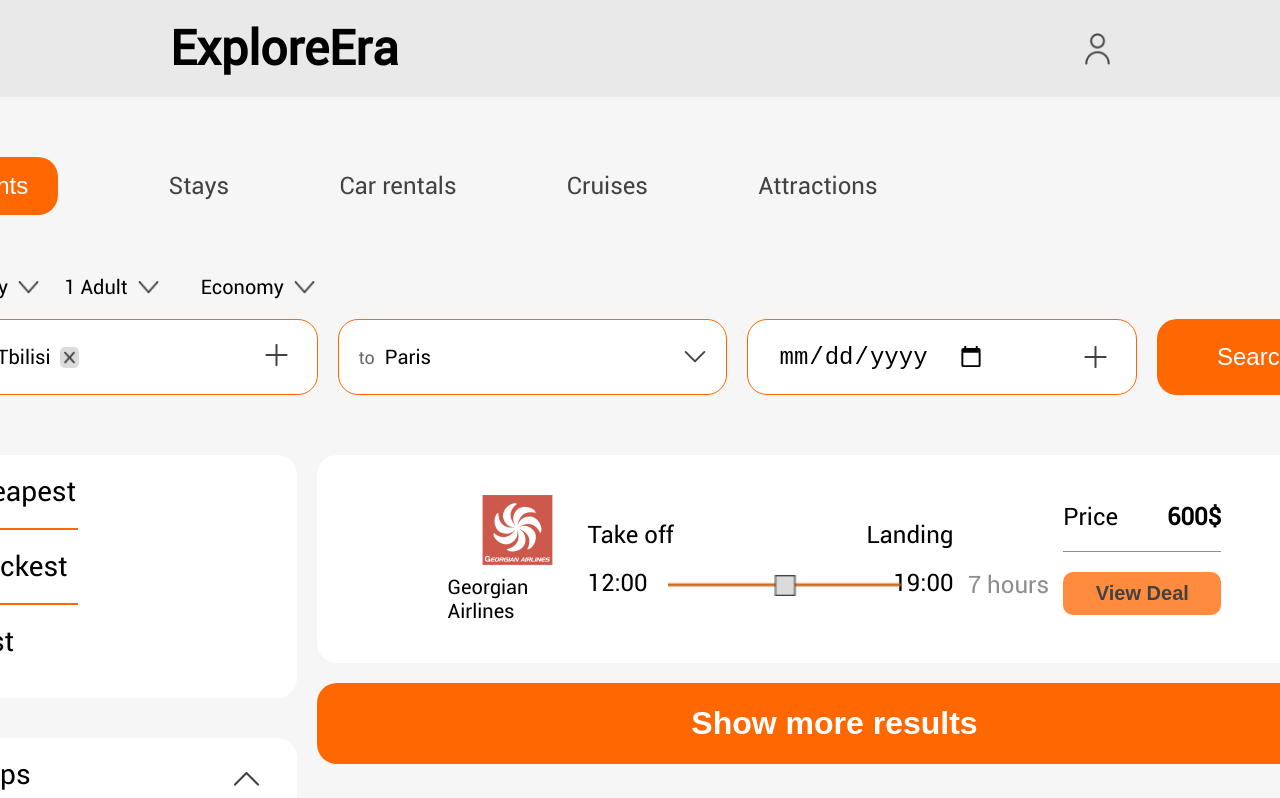
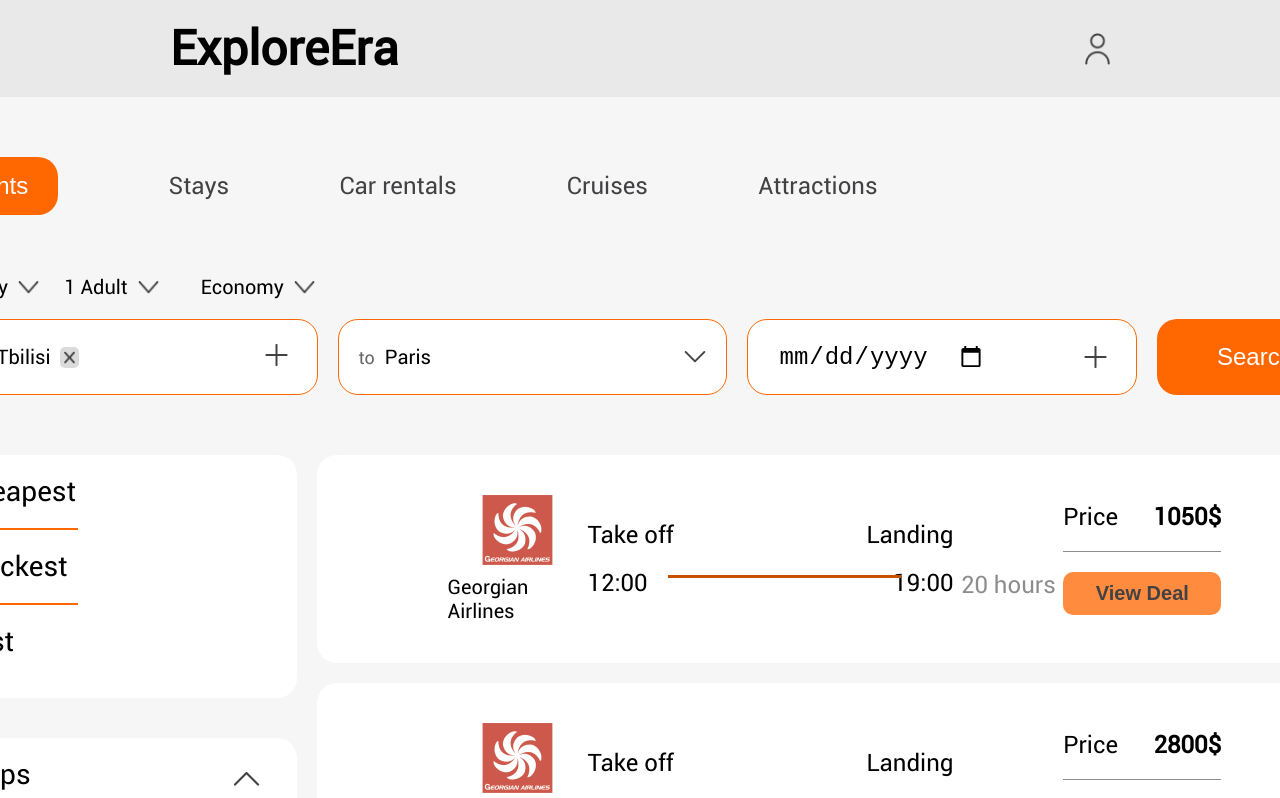
Before and after one commit to Tornike512/Unilab-Figma-Website, a React (Vite) app: page /bookflight in a window 1280 px wide. Shown: the top 798 px of the page. Built offline with nearby package versions, Linux system fonts and the light colour scheme.

Commit message:
Optimize: Flight Json Map

```diff
--- a/src/pages/BookFlightPage/BookFlightPage.jsx
+++ b/src/pages/BookFlightPage/BookFlightPage.jsx
@@ -9,10 +9,21 @@ import georgianAirlinesLogo from "/src/assets/georgian-airlines-logo.png";
 import oneLanding from "/src/assets/one-landing.png";
 import twoLanding from "/src/assets/two-landing.png";
 import noLanding from "/src/assets/no-landing.png";
+import flights from "./flight.json";
 
 import "./BookFlightPage.scss";
 
 export function BookFlightPage() {
+  const handleLanding = (landing) => {
+    if (landing === 0) {
+      return noLanding;
+    } else if (landing === 1) {
+      return oneLanding;
+    } else if (landing === 2) {
+      return twoLanding;
+    }
+  };
+
   return (
     <section className="book-flight-page">
       <div className="book-flight">
@@ -41,20 +52,20 @@ export function BookFlightPage() {
         </div>
         <form className="filter-by-location-grid">
           <ul className="filter-by-start">
-            <li className="start-city">
+            <span className="start-city">
               <li>from</li>
               <p>Tbilisi</p>
               <img src={closeIcon} alt="Close Button" />
-            </li>
+            </span>
             <li className="add-city">
               <img src={plusIcon} alt="Plus Icon" />
             </li>
           </ul>
           <ul className="filter-by-finish">
-            <li className="finish-city">
+            <span className="finish-city">
               <li>to</li>
               <p>Paris</p>
-            </li>
+            </span>
             <li className="add-finish-city">
               <img src={dropDownIcon} alt="Dropdown Icon" />
             </li>
@@ -165,9 +176,14 @@ export function BookFlightPage() {
             </div>
           </aside>
           <div className="flight-container">
-            <div className="flight-details">
+            {flights.flight.map((flight) => {
+              return (
+                <div key={flight.id} className="flight-details">
                   <ul className="airlines-company">
-                <img src={georgianAirlinesLogo} alt="Airlines Company Logo" />
+                    <img
+                      src={georgianAirlinesLogo}
+                      alt="Airlines Company Logo"
+                    />
                     <li>Georgian Airlines</li>
                   </ul>
                   <div className="flight-take-off">
@@ -179,17 +195,22 @@ export function BookFlightPage() {
                       <li>12:00</li>
                       <li>19:00</li>
                     </ul>
-                <img src={oneLanding} alt="Landing Image" />
+                    <img
+                      src={handleLanding(flight.landing)}
+                      alt="Landing Image"
+                    />
                   </div>
-              <p className="flight-duration">7 hours</p>
+                  <p className="flight-duration">{flight.duration} hours</p>
                   <div className="flight-deal">
                     <ul className="flight-price">
                       <li>Price</li>
-                  <li>600$</li>
+                      <li>{`${flight.price}$`}</li>
                     </ul>
                     <button className="view-deal-button">View Deal</button>
                   </div>
                 </div>
+              );
+            })}
             <button className="more-results-button">Show more results</button>
           </div>
         </div>
```
Lines whose indentation alone changed are shown as unchanged.
